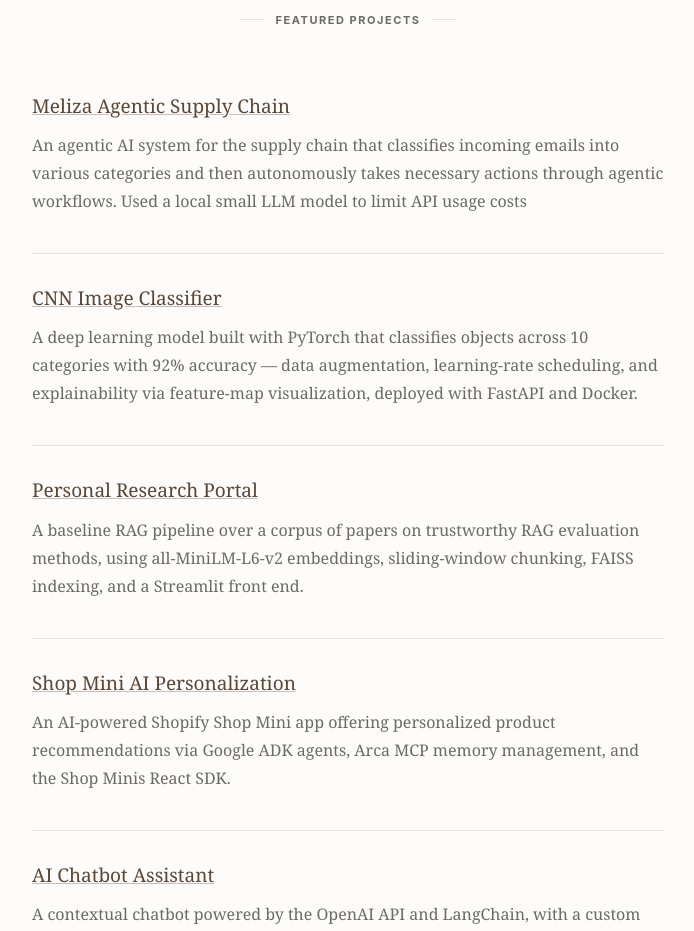
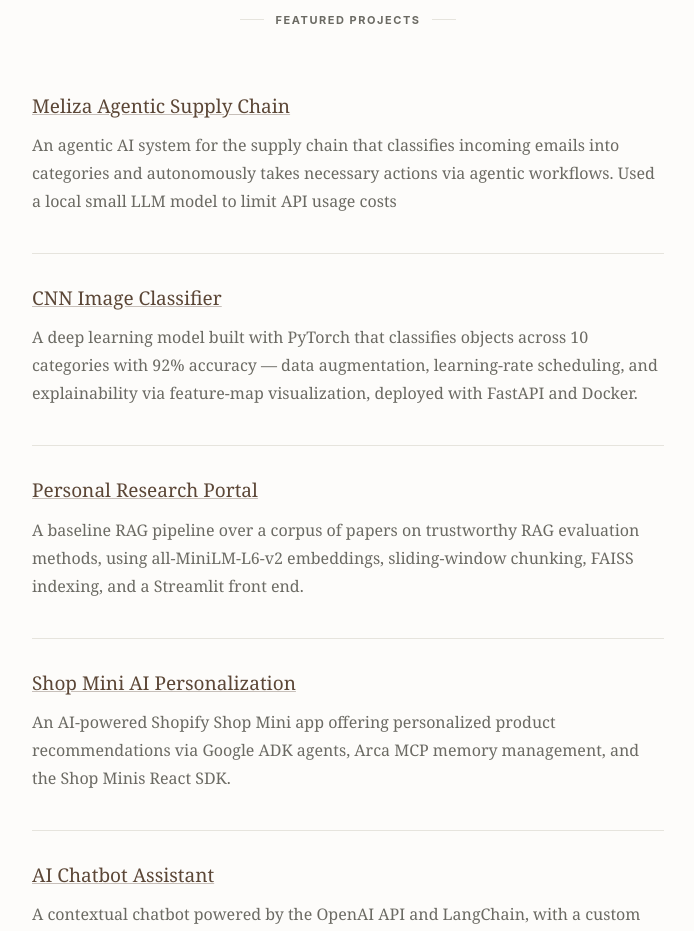
Before and after one commit to csaikarthikreddy-create/csaikarthikreddy-create.github.io, a plain HTML site: page index.html in a window 1280 px wide. Shown: the part 1220-2151 px from the top of the page, without its empty margins (292-986 px from the left). Drawn offline with Linux system fonts and the light colour scheme.

Commit message:
Refine project description for Meliza Agentic Supply Chain
Updated project description for clarity and conciseness.

```diff
--- a/index.html
+++ b/index.html
@@ -122,7 +122,7 @@
 
     <div class="project">
       <h3><a href="https://github.com/csaikarthikreddy-create/Meliza-Agentic-SupplyChain">Meliza Agentic Supply Chain</a></h3>
-      <p>An agentic AI system for the supply chain that classifies incoming emails into various categories and then autonomously takes necessary actions through agentic workflows. Used a local small LLM model to limit API usage costs </p>
+      <p>An agentic AI system for the supply chain that classifies incoming emails into categories and autonomously takes necessary actions via agentic workflows. Used a local small LLM model to limit API usage costs </p>
     </div>
 
     <div class="project">
```
